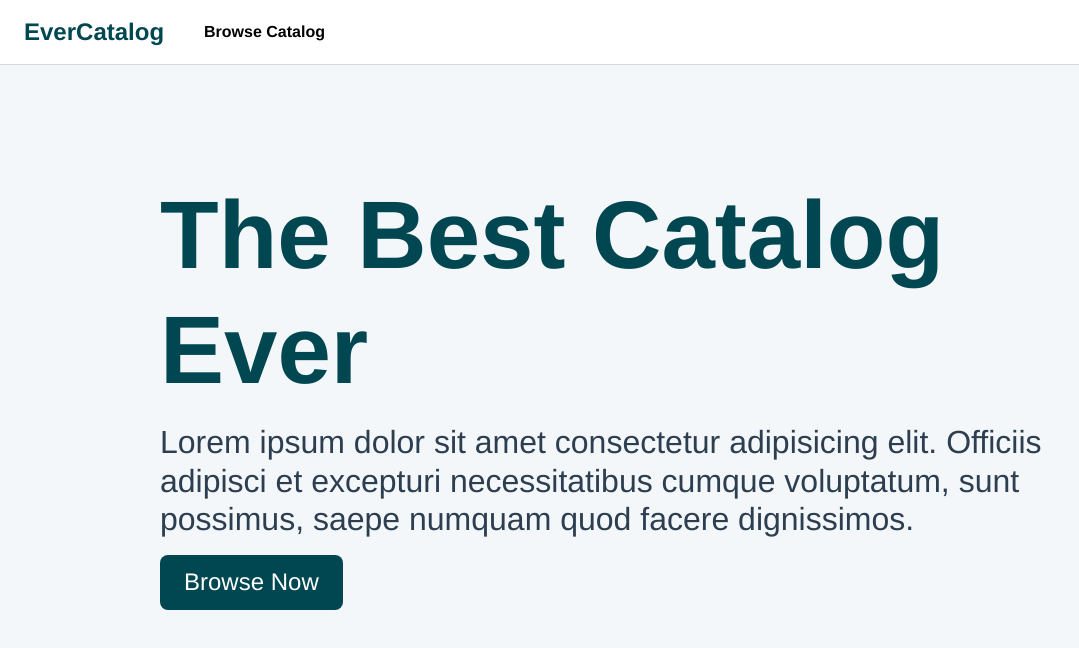
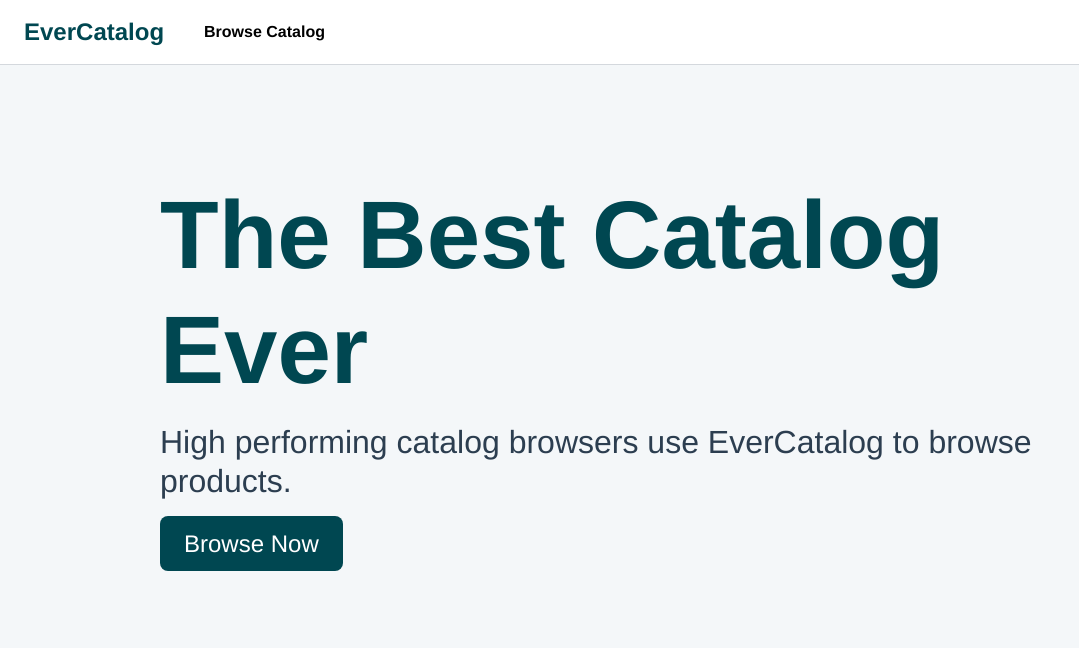
Before and after one commit to mar-sh/e-vermos-fe-assessment, a Nuxt app: page / in a window 1280 px wide. Shown: the top 648 px of the page, without its empty margins (0-1079 px from the left). Built offline with nearby package versions, Linux system fonts and the light colour scheme.

Commit message:
update copy

```diff
--- a/nuxt.config.js
+++ b/nuxt.config.js
@@ -1,7 +1,7 @@
 export default {
   // Global page headers: https://go.nuxtjs.dev/config-head
   head: {
-    title: 'e-vermos-fe-assessment',
+    title: 'EverCatalog',
     htmlAttrs: {
       lang: 'en',
     },
--- a/pages/index.vue
+++ b/pages/index.vue
@@ -3,9 +3,7 @@
     <div class="hero">
       <h1>The Best Catalog Ever</h1>
       <h3>
-        Lorem ipsum dolor sit amet consectetur adipisicing elit. Officiis
-        adipisci et excepturi necessitatibus cumque voluptatum, sunt possimus,
-        saepe numquam quod facere dignissimos.
+        High performing catalog browsers use EverCatalog to browse products.
       </h3>
 
       <nuxt-link class="button cta-button" to="/categories"
--- a/pages/product/_id.vue
+++ b/pages/product/_id.vue
@@ -27,7 +27,7 @@
             />
           </div>
 
-          <button class="button" @click="getItem">Get product</button>
+          <button class="button" @click="getItem">Get Product</button>
         </div>
       </div>
     </template>
```
